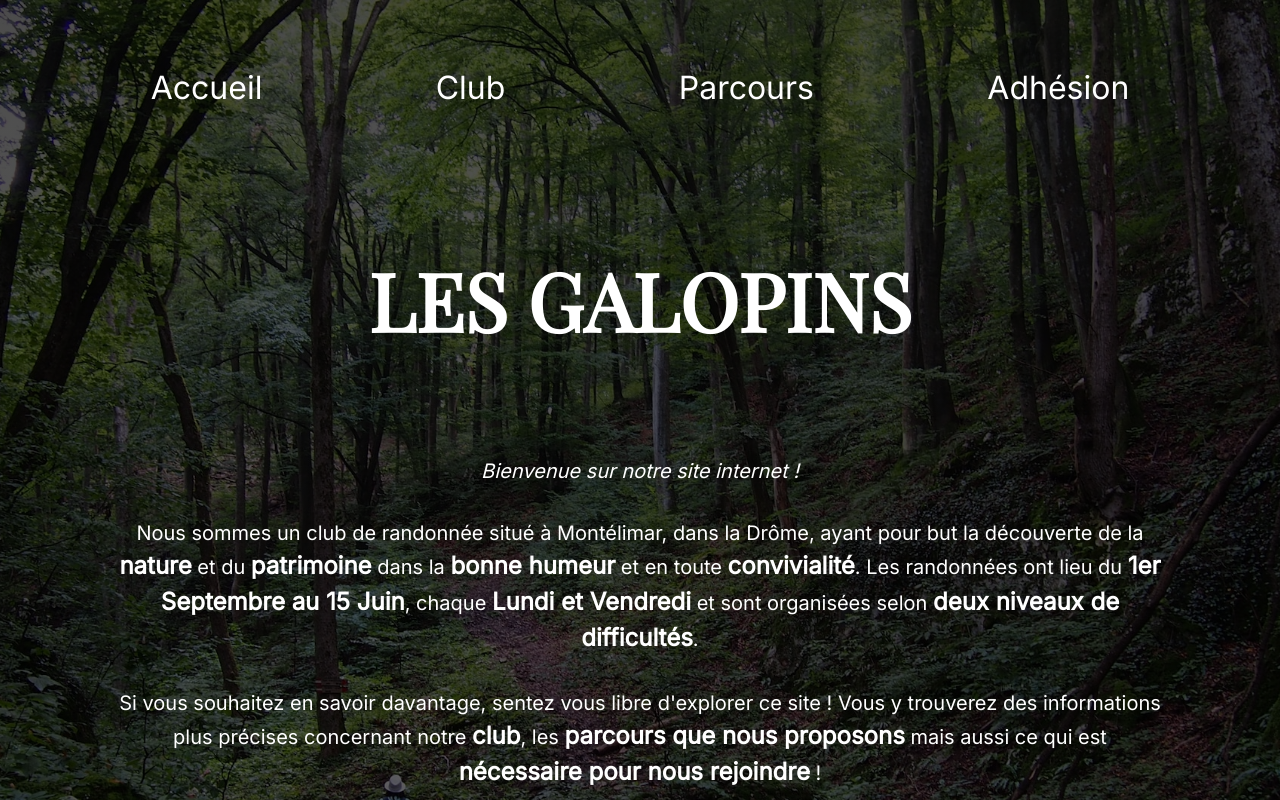
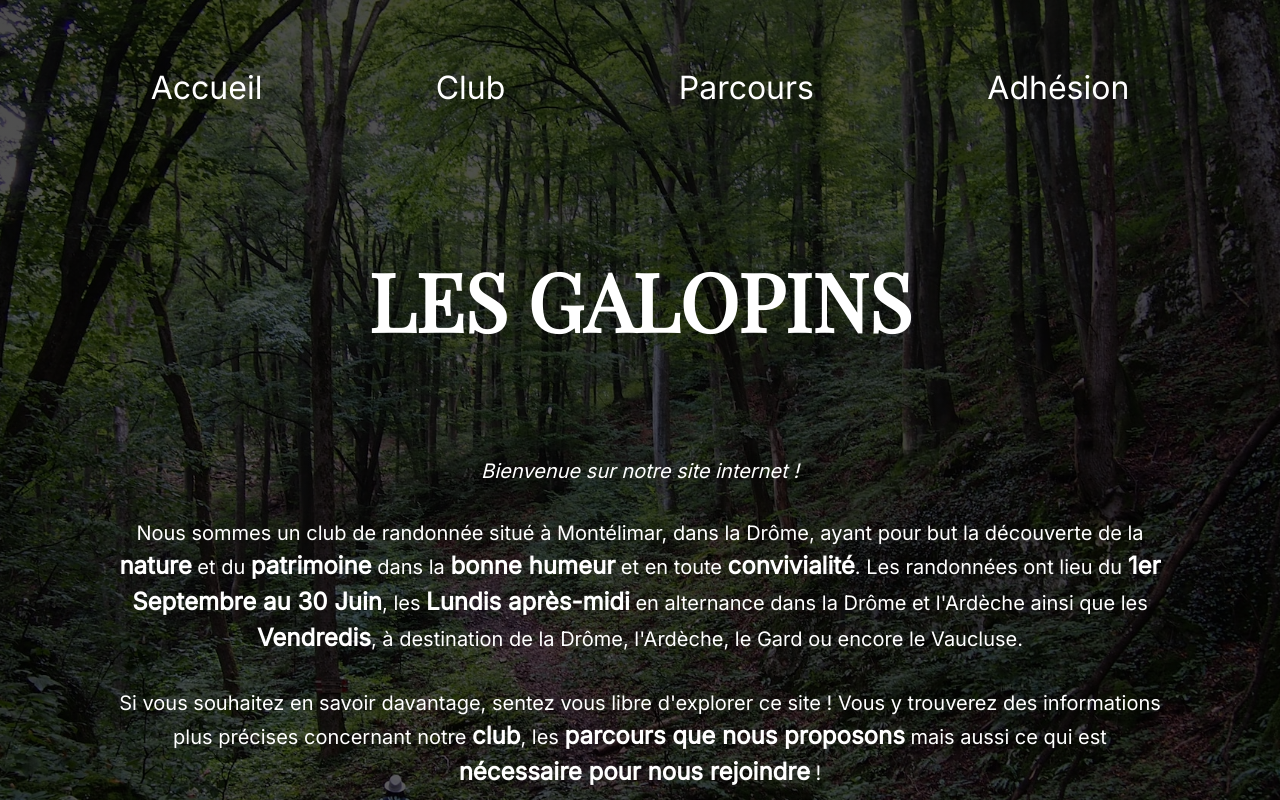
Before and after one commit to SebastienLaurentt/Galopins, a React (Vite) app: page / in a window 1280 px wide. Shown: the top 800 px of the page. Built offline with nearby package versions, Linux system fonts and the light colour scheme.

Commit message:
modification of some content in home

```diff
--- a/src/sections/Home.tsx
+++ b/src/sections/Home.tsx
@@ -19,7 +19,7 @@ function Home() {
                 className='text-center items-center'
             >
                 <p className='italic'>Bienvenue sur notre site internet ! </p>
-                <p>Nous sommes un club de randonnée situé à Montélimar, dans la Drôme, ayant pour but la découverte de la <strong>nature</strong> et du <strong>patrimoine</strong> dans la <strong>bonne humeur</strong> et en toute <strong>convivialité</strong>. Les randonnées ont lieu du <strong>1er Septembre au 15 Juin</strong>, chaque <strong>Lundi et Vendredi</strong> et sont organisées selon <strong>deux niveaux de difficultés</strong>.  </p>
+                <p>Nous sommes un club de randonnée situé à Montélimar, dans la Drôme, ayant pour but la découverte de la <strong>nature</strong> et du <strong>patrimoine</strong> dans la <strong>bonne humeur</strong> et en toute <strong>convivialité</strong>. Les randonnées ont lieu du <strong>1er Septembre au 30 Juin</strong>, les <strong>Lundis après-midi</strong> en alternance dans la Drôme et l'Ardèche ainsi que les   <strong>Vendredis</strong>, à destination de la Drôme, l'Ardèche, le Gard ou encore le Vaucluse.  </p>
                 <p>Si vous souhaitez en savoir davantage, sentez vous libre d'explorer ce site ! Vous y trouverez des informations plus précises concernant notre <strong>club</strong>, les <strong>parcours que nous proposons</strong> mais aussi ce qui est <strong>nécessaire pour nous rejoindre</strong> ! </p>
                 <DownloadLink
                     file={AdmissionFile}
```
